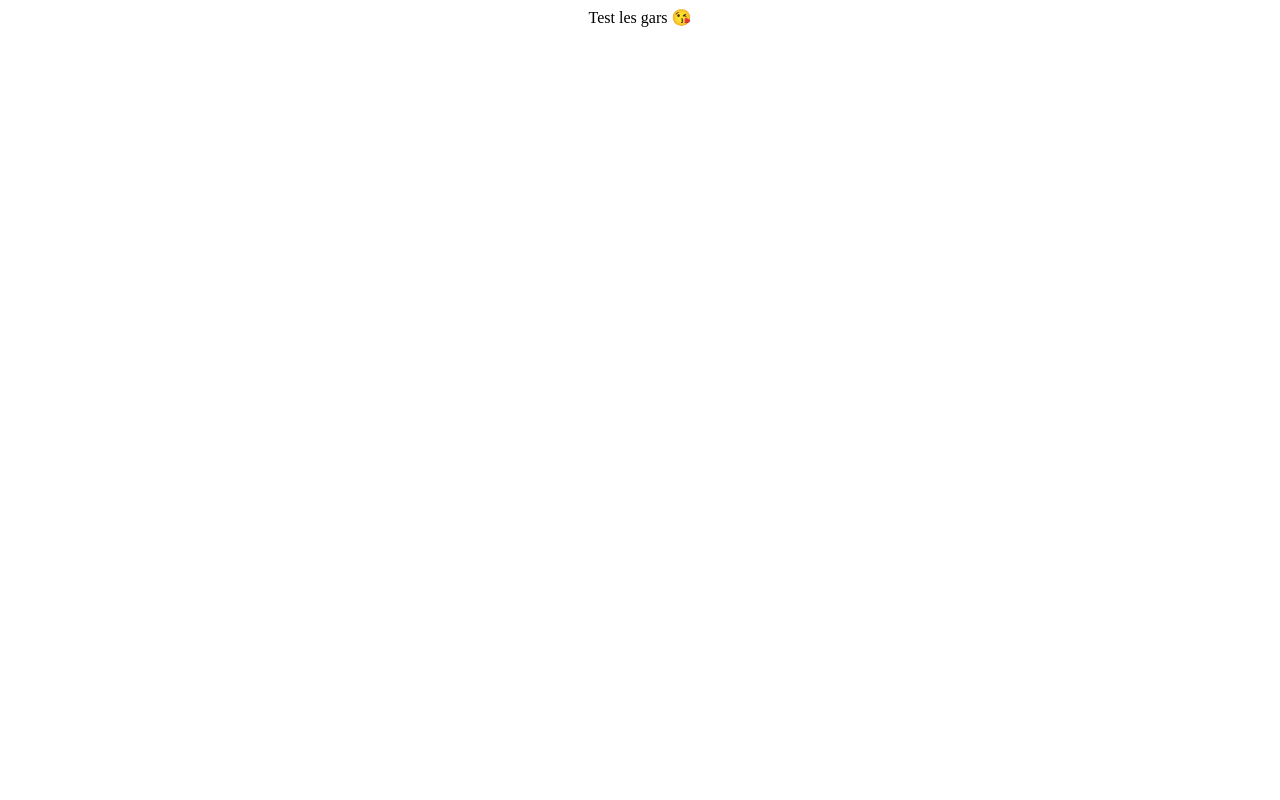
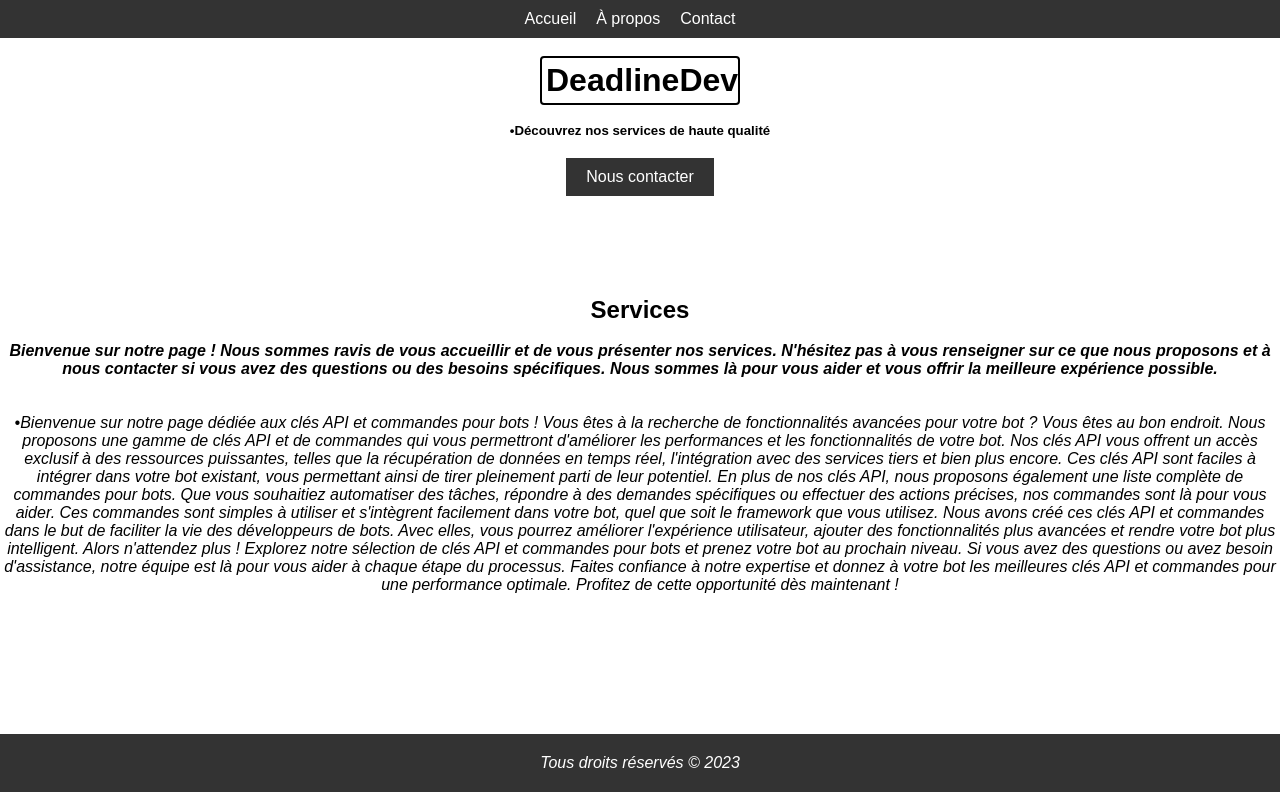
Before and after one commit to DeadlineDev/DeadlineDev.com, a plain HTML site: page index.html in a window 1280 px wide. Drawn offline with Linux system fonts and the light colour scheme.

Commit message:
Update index.html

```diff
--- a/index.html
+++ b/index.html
@@ -1,9 +1,138 @@
-<!DOCTYPE>
-<html>
+<!DOCTYPE html>
+<html lang="en">
+
 <head>
+  <meta charset="UTF-8">
+  <meta name="viewport" content="width=device-width, initial-scale=1.0">
   <title>Bienvenue sur DeadlineDev</title>
+  <style>
+  * {
+  margin: 0px;
+  padding: 0px;
+  box-sizing: border-box;
+}
+
+body {
+  font-family: Arial, sans-serif;
+}
+
+nav ul {
+  list-style: none;
+  display: flex;
+  justify-content: center;
+  background-color: #333;
+  padding: 10px 0;
+}
+
+nav ul li {
+  margin-right: 20px;
+}
+
+nav ul li a {
+  color: #fff;
+  text-decoration: none;
+}
+
+nav ul li a:hover {
+  color: #c0c0c0;
+}
+
+#hero {
+  background-image: url("hero-image.jpg");
+  background-size: cover;
+  text-align: center;
+  padding: 100px 0;
+  color: #fff;
+}
+
+#hero h1 {
+  font-size: 36px;
+}
+
+#hero p {
+  font-size: 18px;
+  margin-top: 20px;
+}
+
+.cta-button {
+  display: inline-block;
+  background-color: #333;
+  color: #fff;
+  padding: 10px 20px;
+  text-decoration: none;
+  margin-top: 20px;
+}
+
+#features {
+  text-align: center;
+  padding: 100px 0;
+}
+
+#features .feature {
+  margin-bottom: 40px;
+}
+
+#features h2 {
+  font-size: 24px;
+}
+
+#features p {
+  font-size: 16px;
+}
+
+footer {
+  background-color: #333;
+  color: #fff;
+  padding: 20px 0;
+  text-align: center;
+}
+  .encadre {
+    border: 2px solid black;
+    border-radius: 4px;
+    background-color: none;
+    padding: 4px;
+    width: 200px;
+  }
+
+    .encadrer {
+    border: 2px solid black;
+    border-radius: 4px;
+    background-color: none;
+    padding: 1px;
+    width: 120px;
+  }
+  </style>
 </head>
+
 <body>
-  <center>Test les gars 😘</center>
+  <header>
+    <nav>
+      <ul>
+        <li><a href="#">Accueil</a></li>
+        <li><a href="#">À propos</a></li>
+        <li><a href="page.html">Contact</a></li>
+      </ul>
+    </nav>
+  </header>
+  <center>
+    <br><h1 class="encadre">DeadlineDev</h1></br>
+    <h5>•Découvrez nos services de haute qualité</h5>
+    <a href="#" class="cta-button">Nous contacter</a>
+  </center>
+ <section id="features">
+    <div class="feature">
+     <h2>Services</h2>
+      <br><em><b>Bienvenue sur notre page ! Nous sommes ravis de vous accueillir et de vous présenter nos services. N'hésitez pas à vous renseigner sur ce que nous proposons et à nous contacter si vous avez des questions ou des besoins spécifiques. Nous sommes là pour vous aider et vous offrir la meilleure expérience possible.</b></em></p>
+        <br><br><p><em>•Bienvenue sur notre page dédiée aux clés API et commandes pour bots ! Vous êtes à la recherche de fonctionnalités avancées pour votre bot ? Vous êtes au bon endroit. Nous proposons une gamme de clés API et de commandes qui vous permettront d'améliorer les performances et les fonctionnalités de votre bot. Nos clés API vous offrent un accès exclusif à des ressources puissantes, telles que la récupération de données en temps réel, l'intégration avec des services tiers et bien plus encore. Ces clés API sont faciles à intégrer dans votre bot existant, vous permettant ainsi de tirer pleinement parti de leur potentiel.
+En plus de nos clés API, nous proposons également une liste complète de commandes pour bots. Que vous souhaitiez automatiser des tâches, répondre à des demandes spécifiques ou effectuer des actions précises, nos commandes sont là pour vous aider. Ces commandes sont simples à utiliser et s'intègrent facilement dans votre bot, quel que soit le framework que vous utilisez.
+Nous avons créé ces clés API et commandes dans le but de faciliter la vie des développeurs de bots. Avec elles, vous pourrez améliorer l'expérience utilisateur, ajouter des fonctionnalités plus avancées et rendre votre bot plus intelligent. Alors n'attendez plus ! Explorez notre sélection de clés API et commandes pour bots et prenez votre bot au prochain niveau. Si vous avez des questions ou avez besoin d'assistance, notre équipe est là pour vous aider à chaque étape du processus. Faites confiance à notre expertise et donnez à votre bot les meilleures clés API et commandes pour une performance optimale. Profitez de cette opportunité dès maintenant !</em<br>
+    </div>
+  </section>
+
+  <footer>
+    <p>Tous droits réservés &copy; 2023</p>
+  </footer>
+
 </body>
-</html>
+
+  </html>
```
